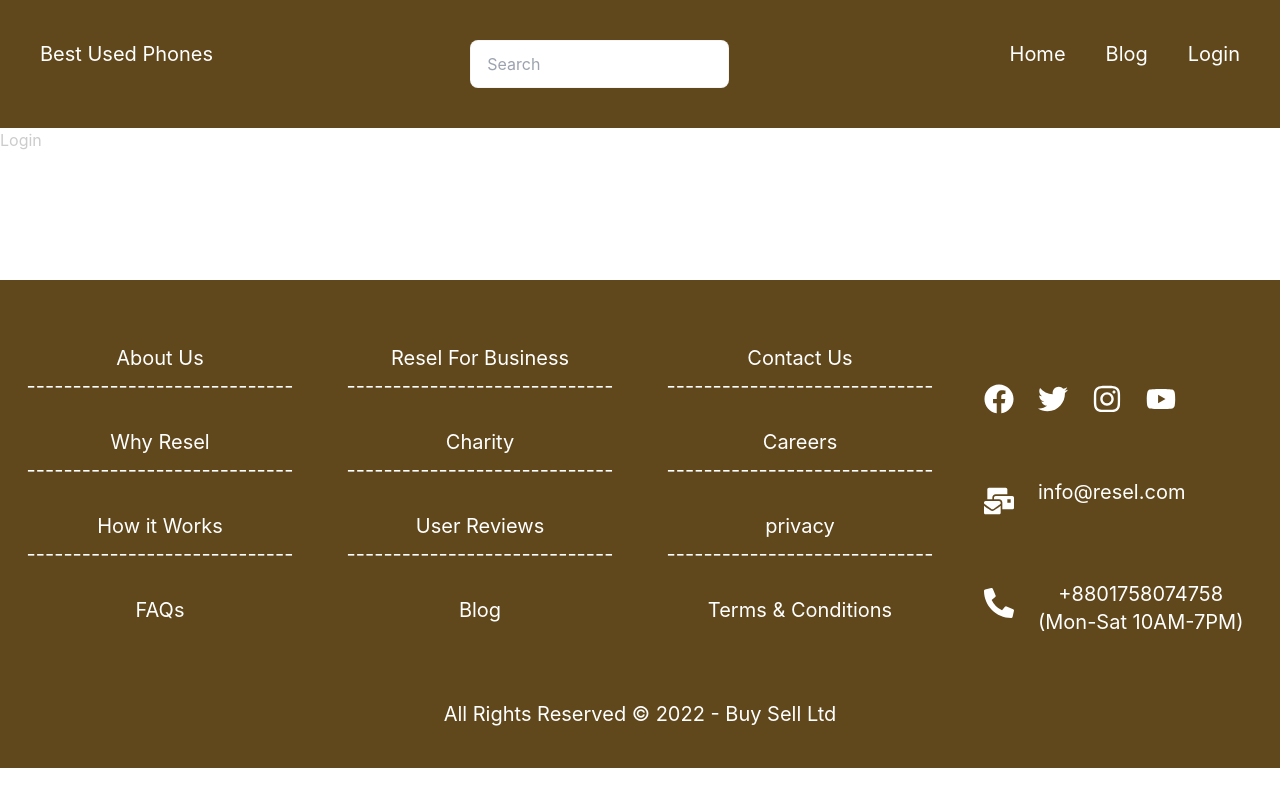
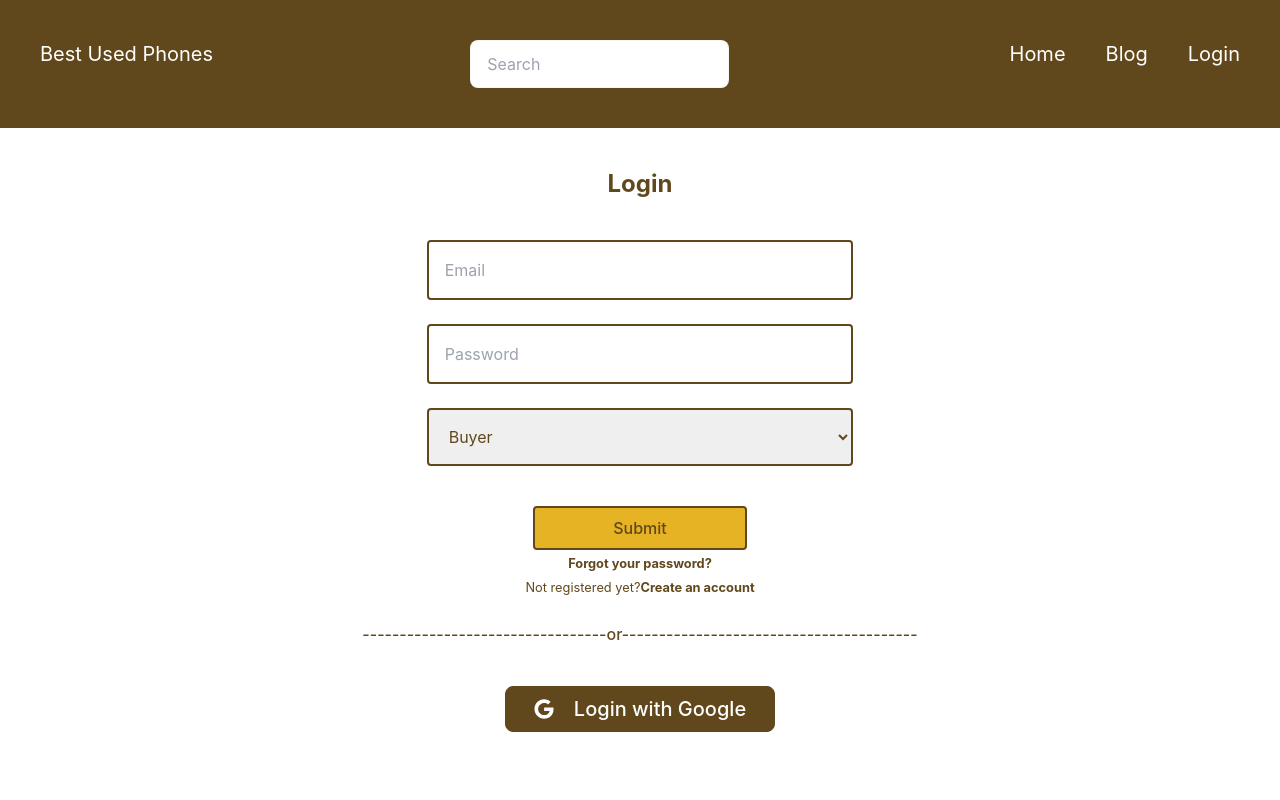
Before and after one commit to mdferdousalam/resel-used-products-client, a React (Create React App) app: page /login in a window 1280 px wide. Shown: the top 800 px of the page. Built offline with nearby package versions, Linux system fonts and the light colour scheme; no server answers.

Commit message:
login created

```diff
--- a/package.json
+++ b/package.json
@@ -12,6 +12,7 @@
     "firebase": "^9.14.0",
     "react": "^18.2.0",
     "react-dom": "^18.2.0",
+    "react-hook-form": "^7.39.5",
     "react-hot-toast": "^2.4.0",
     "react-icons": "^4.6.0",
     "react-loader-spinner": "^5.3.4",
--- a/src/pages/Login/Login.js
+++ b/src/pages/Login/Login.js
@@ -1,11 +1,121 @@
-import React from 'react';
+import React, { useContext } from 'react';
 import UseTitle from '../../hooks/UseTitle';
+import { useForm } from "react-hook-form";
+import { Link, useLocation, useNavigate } from 'react-router-dom';
+import { FaGoogle } from "react-icons/fa";
+import { GoogleAuthProvider, sendPasswordResetEmail } from 'firebase/auth';
+import { AuthContext } from '../../context/Authprovider/AuthContext';
 
 const Login = () => {
     UseTitle('Login')
+    const navigate = useNavigate()
+    const location = useLocation()
+
+    const from = location.state?.form?.pathname || "/"
+
+    const googleProvider = new GoogleAuthProvider();
+
+    const { register, handleSubmit, formState: { errors } } = useForm();
+    const { providerLogin, userEmail, setuserEmail, setUser, signIn, auth } = useContext(AuthContext)
+
+
+    const handleGoogleLogin = () => {
+        providerLogin(googleProvider)
+            .then(result => {
+                const user = result.user;
+                setUser(user)
+                navigate(from, { replace: true })
+
+
+            })
+            .catch((error) => {
+                console.error('error:', error);
+            })
+    }
+
+
+    const handleForgetPassword = () => {
+        if (!userEmail) {
+            alert('Please enter your email')
+            return
+        }
+
+        sendPasswordResetEmail(auth, userEmail)
+            .then(() => {
+                alert('password reset email sent')
+            })
+            .catch((error) => {
+                console.log(error);
+            })
+    }
+
+
+    const onSubmit = data => {
+        console.log(data)
+
+        signIn(data.email, data.password)
+            .then(result => {
+                const user = result.user;
+                console.log(user);
+                navigate(from, { replace: true })
+
+            })
+            .catch(error => console.log(error))
+    }
+
     return (
         <div>
-            Login
+            <h2 className='text-center text-2xl font-bold  text-primary my-10'>Login</h2>
+            <form onSubmit={handleSubmit(onSubmit)} className='flex flex-col text-center text-primary mx-auto  w-1/3'>
+                <input
+                    placeholder='Email'
+                    type='email'
+                    className='border-2 mb-6 p-4 rounded border-primary'
+                    {...register("email", { required: true })}
+                />
+
+                {errors.email && <span>email is required</span>}
+
+                <input
+                    placeholder='Password'
+                    type='password'
+                    className='border-2 mb-6 p-4 rounded border-primary'
+                    {...register("password", { required: true })}
+                />
+                {errors.password && <span>Password is required</span>}
+
+                <select className='border-2 p-4 rounded border-primary' {...register("accountType")}>
+                    <option value="buyer">Buyer</option>
+                    <option value="seller">Seller</option>
+                    <option value="admin">Admin</option>
+                </select>
+
+                <input
+                    className='mt-10 font-medium border-2 border-primary  w-1/2 rounded mx-auto bg-neutral p-2 hover:bg-primary hover:text-white'
+                    type="submit"
+
+                />
+
+
+                <Link onClick={handleForgetPassword}  >
+                    <p className='text-center '>
+                        <small className='text-primary font-bold  hover:bg-neutral hover:text-primary hover:p-1'>Forgot your password?</small>
+                    </p>
+                </Link>
+                <p className='text-center'><small>Not registered yet?
+                    <Link className=' text-primary font-bold  hover:bg-neutral hover:text-primary hover:p-1' to='/register'>Create an account
+                    </Link></small>
+                </p>
+
+            </form>
+
+            <h5 className='mx-auto text-center text-primary mt-6 font-medium'>---------------------------------or----------------------------------------</h5>
+
+            <button onClick={handleGoogleLogin}
+                className='border mt-10 hover:bg-neutral hover:text-primary bg-primary text-white border-primary flex px-7 py-2 text-xl rounded-lg font-medium mx-auto items-center'>
+                <FaGoogle className='mr-5' />Login with Google
+            </button>
+
         </div>
     );
 };
--- a/src/pages/Shared/Header/Header.js
+++ b/src/pages/Shared/Header/Header.js
@@ -68,7 +68,7 @@ const Header = () => {
 
                     </div>
                 </div>
-                <div className=" hidden md:flex md:block">
+                <div className=" hidden md:block">
                     {
                         user?.uid ?
                             <>
```
Also changed, not shown: 2 other files (tests, documents, lock files or other folders).
